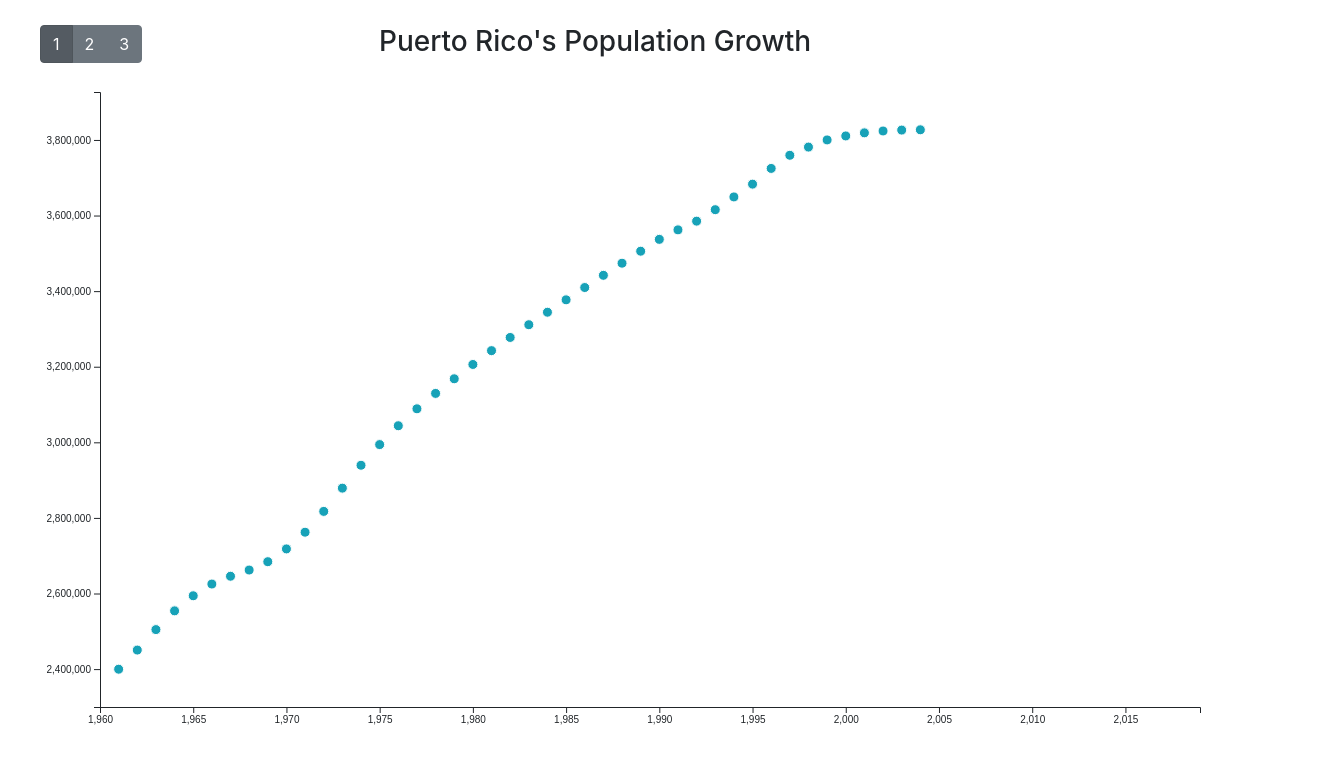
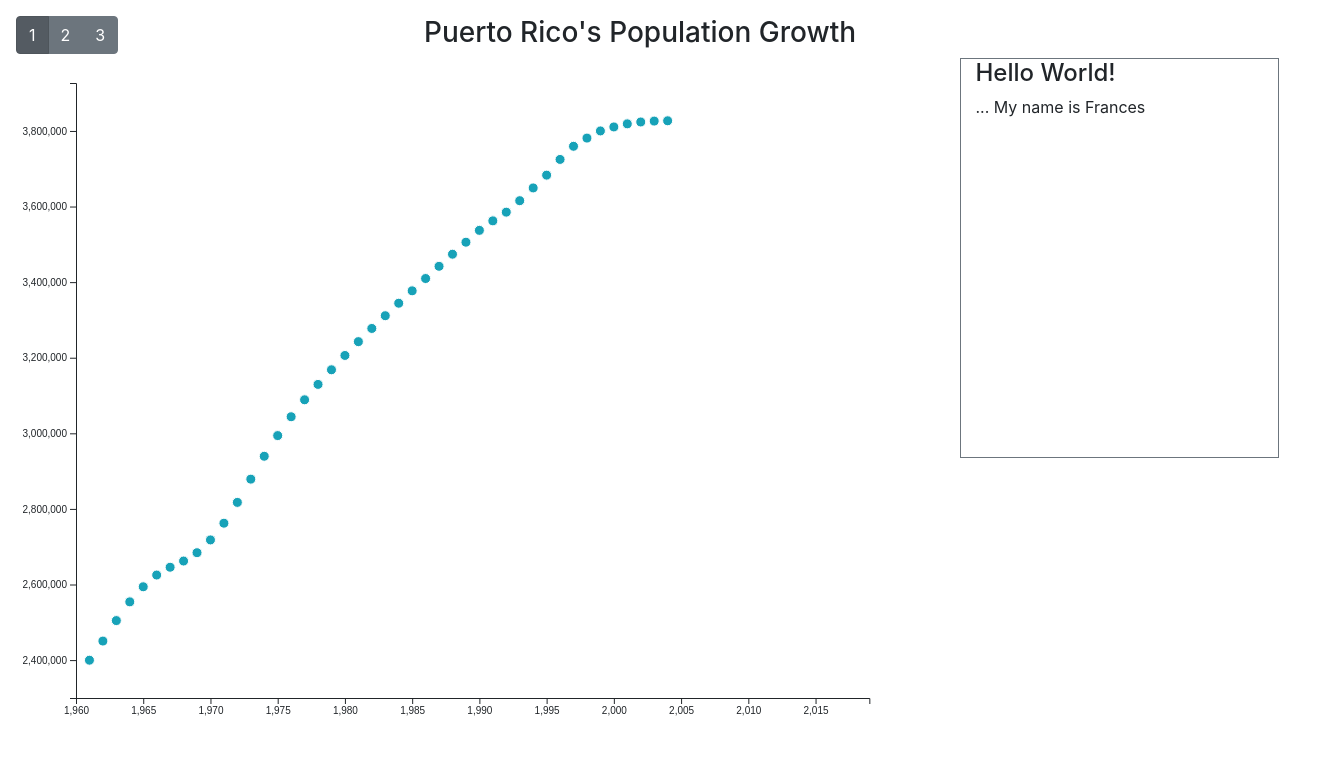
Before and after one commit to frances137/frances137.github.io, a plain HTML site: page src/main/resources/templates/index.html in a window 1280 px wide. Shown: the whole page, 1320 px wide, since content can reach past the window. Drawn offline with nearby package versions, Linux system fonts and the light colour scheme; files that its build step writes are made by us from their sources; files whose address does not match are found by name.

Commit message:
Added detail box to the page

```diff
--- a/js/graph.js
+++ b/js/graph.js
@@ -1,6 +1,6 @@
 /* global d3 */
 var margin = {top: 25, right: 60, bottom: 60, left: 60},
-    width = window.innerWidth - margin.left - margin.right, // Use the window's width
+    width = (window.innerWidth * (2/3)), // Use the window's width
     height = window.innerHeight - margin.top - margin.bottom - 100, // Use the window's height (-100 to remove buttons height and margins)
     duration = 1500,
     data,
--- a/src/main/resources/static/js/graph.js
+++ b/src/main/resources/static/js/graph.js
@@ -1,6 +1,6 @@
 /* global d3 */
 var margin = {top: 25, right: 60, bottom: 60, left: 60},
-    width = window.innerWidth - margin.left - margin.right, // Use the window's width
+    width = (window.innerWidth * (2/3)), // Use the window's width
     height = window.innerHeight - margin.top - margin.bottom - 100, // Use the window's height (-100 to remove buttons height and margins)
     duration = 1500,
     data,
--- a/src/main/resources/templates/index.html
+++ b/src/main/resources/templates/index.html
@@ -11,7 +11,7 @@
         <script src="js/graph.js" type="text/javascript"></script>
     </head>
     <body>
-        <div class="container">
+        <div class="m-3">
             <div class="row">
                 <div class="col-2">
                     <div class="btn-group btn-group-toggle" data-toggle="buttons">
@@ -31,7 +31,15 @@
                 </div>
                 <div class="col-2"></div>
             </div>
-            <svg onload="init()"></svg>
+            <div class="row h-100">
+                <div class="col-9">
+                    <svg onload="init()"></svg>
+                </div>
+                <div class="col-3 h-50 border border-secondary">
+                    <h4>Hello World!</h4>
+                    <p>... My name is Frances</p>
+                </div>
+            </div>
         </div>
     </body>
 </html>
```
